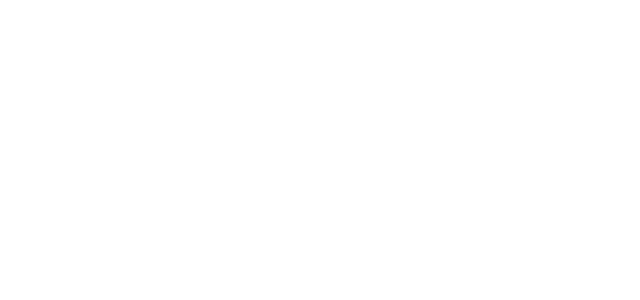
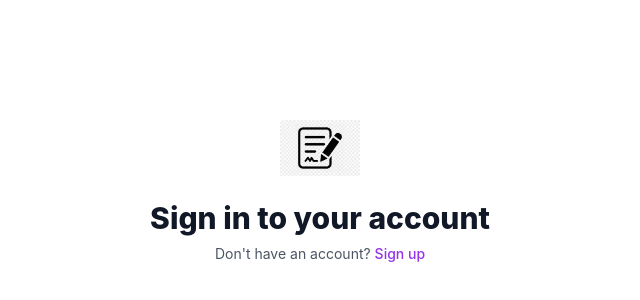
Before and after one commit to SafeTorpedo/DevJams22, a React (Create React App) app: page / in a window 1280 px wide. Shown: the part 188-488 px from the top of the page, without its empty margins (320-960 px from the left). Built offline with nearby package versions, Linux system fonts and the light colour scheme.

Commit message:
Login page layout

```diff
--- a/src/App.js
+++ b/src/App.js
@@ -1,4 +1,6 @@
 import { BrowserRouter, Routes, Route } from "react-router-dom";
+import Header from "./components/Header";
+import Login from "./components/Login";
 
 function App() {
     return (
@@ -6,8 +8,8 @@
             <div className="max-w-md w-full space-y-8">
                 <BrowserRouter>
                     <Routes>
-                        <Route path="/" />
-                        <Route path="/signup" />
+                        <Route path="/" element={<Login />} />
+                        <Route path="/signup" element={<Header />} />
                     </Routes>
                 </BrowserRouter>
             </div>
--- a/src/components/Header.jsx
+++ b/src/components/Header.jsx
@@ -2,11 +2,11 @@
 import { Link } from "react-router-dom";
 import login from "../assets/login-icon.jpg";
 
-const Header = (heading, paragraph, linkName, link = "#") => {
+const Header = ({ heading, paragraph, linkName, link = "#" }) => {
     return (
-        <div>
-            <div>
-                <img className="h-14 w-14" src={login} alt="" />
+        <div className="mb-10">
+            <div className="flex justify-center">
+                <img className="h-14 w-20" src={login} alt="" />
             </div>
             <h2 className="mt-6 text-center text-3xl font-extrabold text-gray-900">
                 {heading}
--- /dev/null
+++ b/src/components/Login.jsx
@@ -0,0 +1,17 @@
+import React from "react";
+import Header from "./Header";
+
+const Login = () => {
+    return (
+        <>
+            <Header
+                heading="Sign in to your account"
+                paragraph="Don't have an account?"
+                linkName="Sign up"
+                link="/signup"
+            />
+        </>
+    );
+};
+
+export default Login;
```
